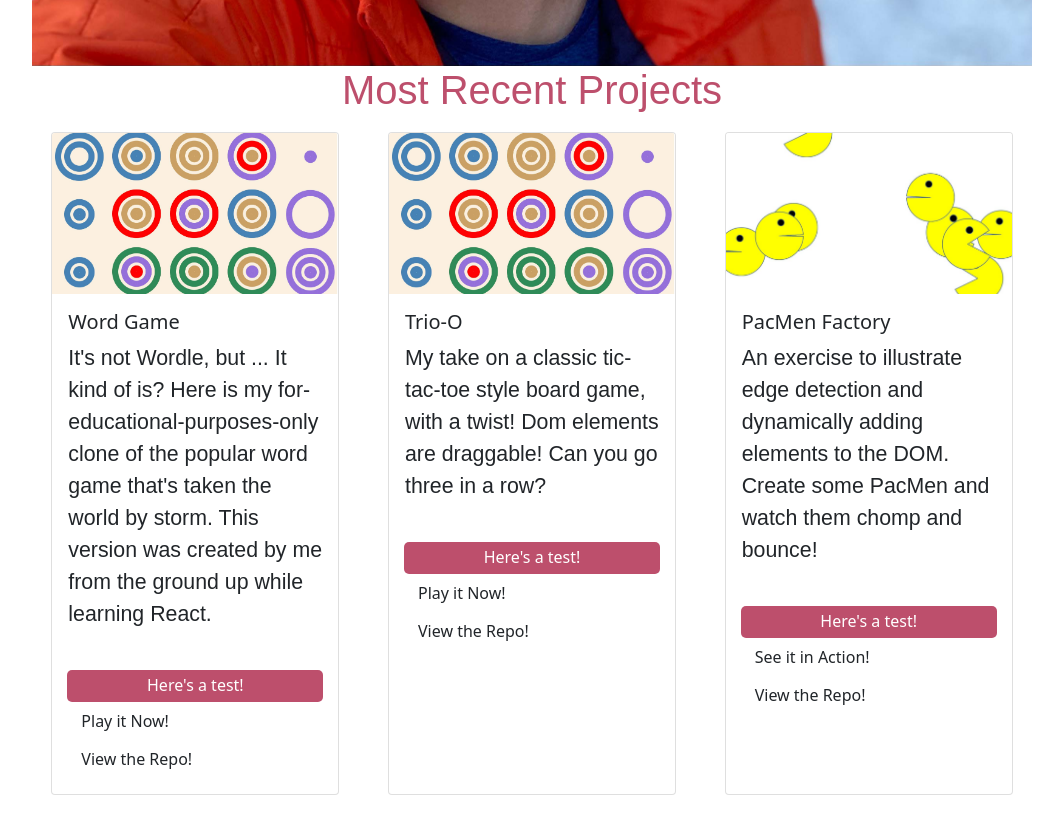
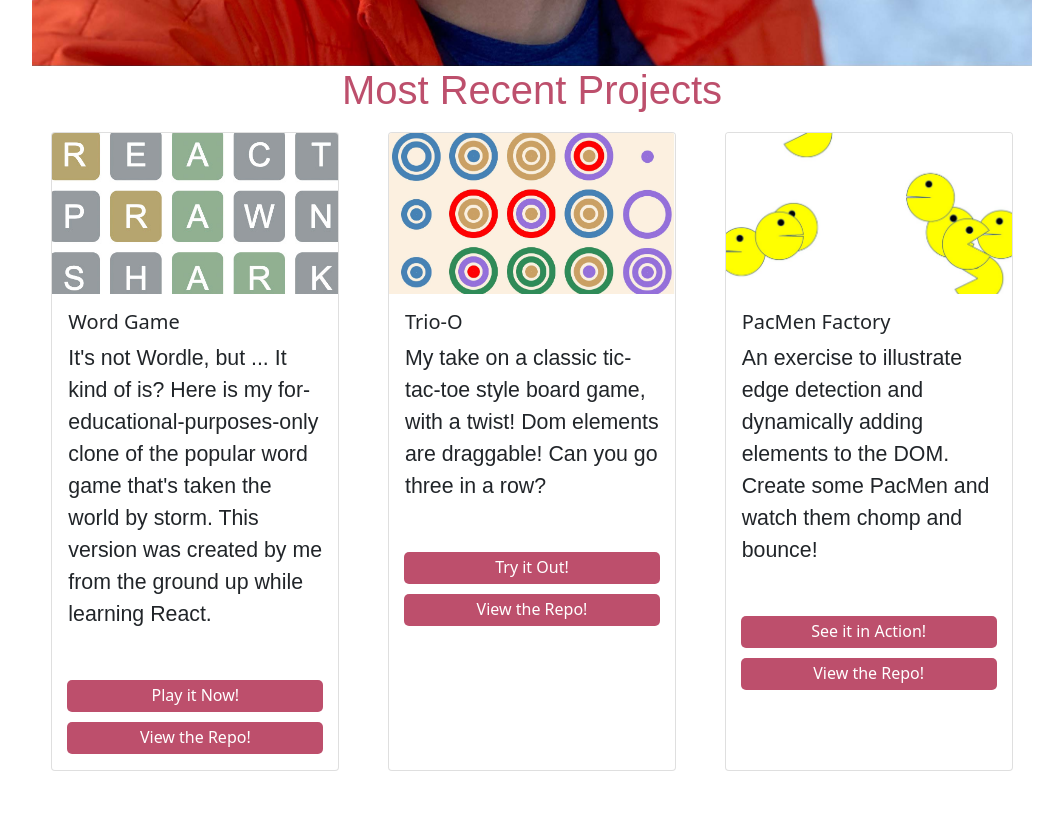
Before and after one commit to gjosephs84/react-portfolio, a React (Create React App) app: page / in a window 1280 px wide. Shown: the part 1500-2315 px from the top of the page, without its empty margins (108-1171 px from the left). After the commit the page ends 2291 px from the top, so only its background shows below. Built offline with nearby package versions, Linux system fonts and the light colour scheme.

Commit message:
finished formatting custom buttons

```diff
--- a/src/components/card.js
+++ b/src/components/card.js
@@ -1,15 +1,7 @@
 import React from 'react';
 import CardButton from './cardButton';
-function Card ({width, image, title, cardText, dpLink, dpText, ghLink, ghText}) {
+function Card ({width, image, title, cardText, link, textInitial, textVisited}) {
     let cardWidth
-    console.log(width);
-    console.log(image);
-    console.log(title);
-    console.log(cardText);
-    console.log(dpLink);
-    console.log(dpText);
-    console.log(ghLink);
-    console.log(ghText);
     if (!width) {
         cardWidth = "18rem;"
     } else {
@@ -23,15 +15,16 @@ function Card ({width, image, title, cardText, dpLink, dpText, ghLink, ghText})
                 <h5 className="card-title">{title}</h5>
                 <p className="card-text">{cardText}</p>
                 <br/>
-                <CardButton
-                initialText={"Here's a test!"}
-                visitedText={"Still working!"}
-                link={"https://www.google.com"}
+                {link.map((link, index) => {
+                    return (
+                    <CardButton
+                        key={index}
+                        initialText={textInitial[index]}
+                        visitedText={textVisited[index]}
+                        link={link}
+                    />)
+                })}
 
-              />
-                <a href={dpLink} className="btn btn-custom">{dpText}</a>
-                <br/>
-                <a href={ghLink} className="btn btn-custom" target="_blank">{ghText}</a>
             </div>
         </div>
     );
--- a/src/index.css
+++ b/src/index.css
@@ -24,6 +24,7 @@ div {
   text-align: center;
   font-weight: lighter;
   padding-top: 3px;
+  margin-top: 10px;
 }
 
 .card-button:hover  {
--- a/src/routes/home.js
+++ b/src/routes/home.js
@@ -5,6 +5,7 @@ import CardButton from '../components/cardButton';
 
 // import images
 import headShot from '../images/headshot.jpg';
+import wordgame from '../images/word-game.jpg';
 import trioO from '../images/trio-o.jpg';
 import pacmen from '../images/pacmen.jpg';
 
@@ -42,23 +43,21 @@ function Home() {
         </div>
         <Card
             width="18rem"
-            image={trioO}
+            image={wordgame}
             title="Word Game"
             cardText="It's not Wordle, but ... It kind of is? Here is my for-educational-purposes-only clone of the popular word game that's taken the world by storm. This version was created by me from the ground up while learning React."
-            dpLink="https://gjosephs84.github.io/trio-o"
-            dpText="Play it Now!"
-            ghLink="https://github.com/gjosephs84/trio-o"
-            ghText="View the Repo!"
+            textInitial={["Play it Now!", "View the Repo!"]}
+            textVisited={["Guess Another Word!", "See the Source Code Again!"]}
+            link={["https://gjosephs84.github.io/word-game/", "https://github.com/gjosephs84/word-game"]}
           />
         <Card
             width="18rem"
             image={trioO}
             title="Trio-O"
             cardText="My take on a classic tic-tac-toe style board game, with a twist! Dom elements are draggable! Can you go three in a row?"
-            dpLink="https://gjosephs84.github.io/trio-o"
-            dpText="Play it Now!"
-            ghLink="https://github.com/gjosephs84/trio-o"
-            ghText="View the Repo!"
+            textInitial={["Try it Out!", "View the Repo!"]}
+            textVisited={["Play Another Round!", "See the Source Code Again!"]}
+            link={["https://gjosephs84.github.io/trio-o","https://github.com/gjosephs84/trio-o"]}
 
           />
           <Card
@@ -66,10 +65,9 @@ function Home() {
             image={pacmen}
             title="PacMen Factory"
             cardText="An exercise to illustrate edge detection and dynamically adding elements to the DOM. Create some PacMen and watch them chomp and bounce!"
-            dpLink="https://gjosephs84.github.io/pacmen_exercise"
-            dpText="See it in Action!"
-            ghLink="https://github.com/gjosephs84/pacmen_exercise"
-            ghText="View the Repo!"
+            textInitial={["See it in Action!", "View the Repo!"]}
+            textVisited={["Take Another Look", "See the Source Code Again!"]}
+            link={["https://gjosephs84.github.io/pacmen_exercise/","https://github.com/gjosephs84/pacmen_exercise"]}
 
           />
         </main>
```
Also changed, not shown: src/images/word-game.jpg (added).
